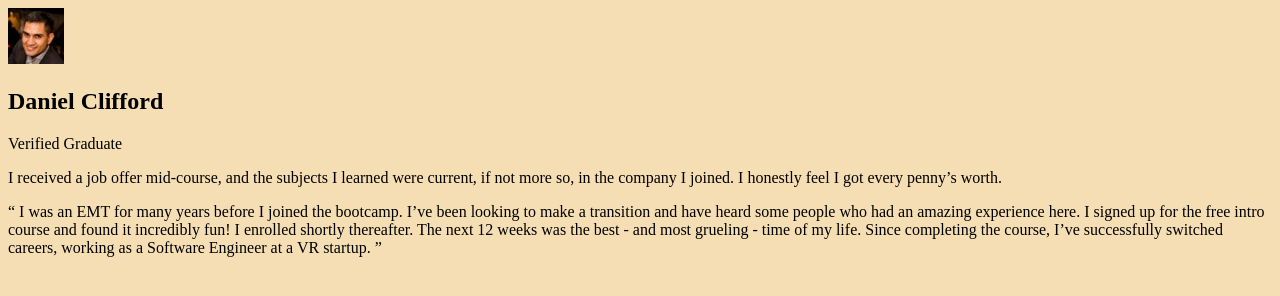
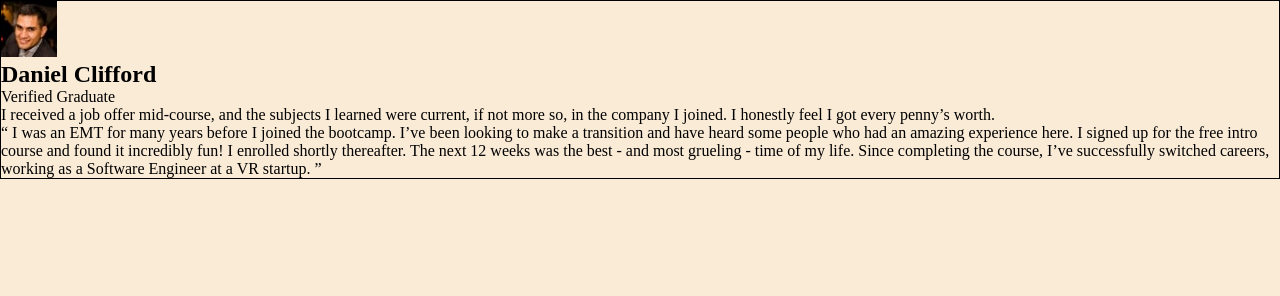
Before and after one commit to aliakhizer/Testimonials-grid-section, a plain HTML site: page index.html in a window 1280 px wide. Drawn offline with Linux system fonts and the light colour scheme.

Commit message:
removing by default padding margin

```diff
--- a/css/style.css
+++ b/css/style.css
@@ -1,3 +1,11 @@
+* {
+  margin: 0;
+  padding: 0;
+  box-sizing: border-box;
+}
 body {
-  background: wheat;
+  background-color: antiquewhite;
 }
+.card {
+  border: 1px solid black;
+}
```
Also changed, not shown: index.html (+0 -2 lines).
